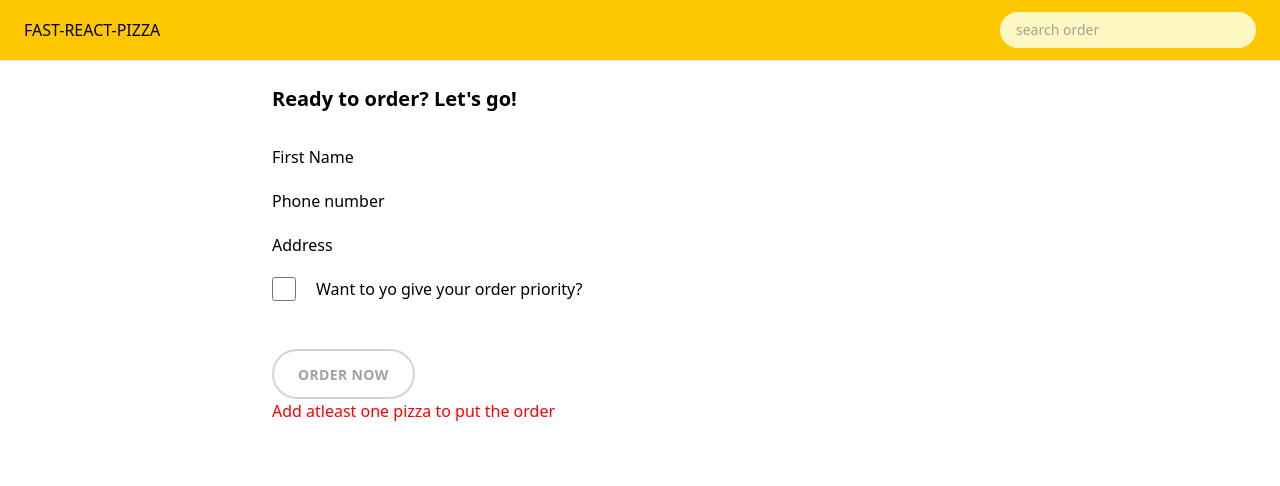
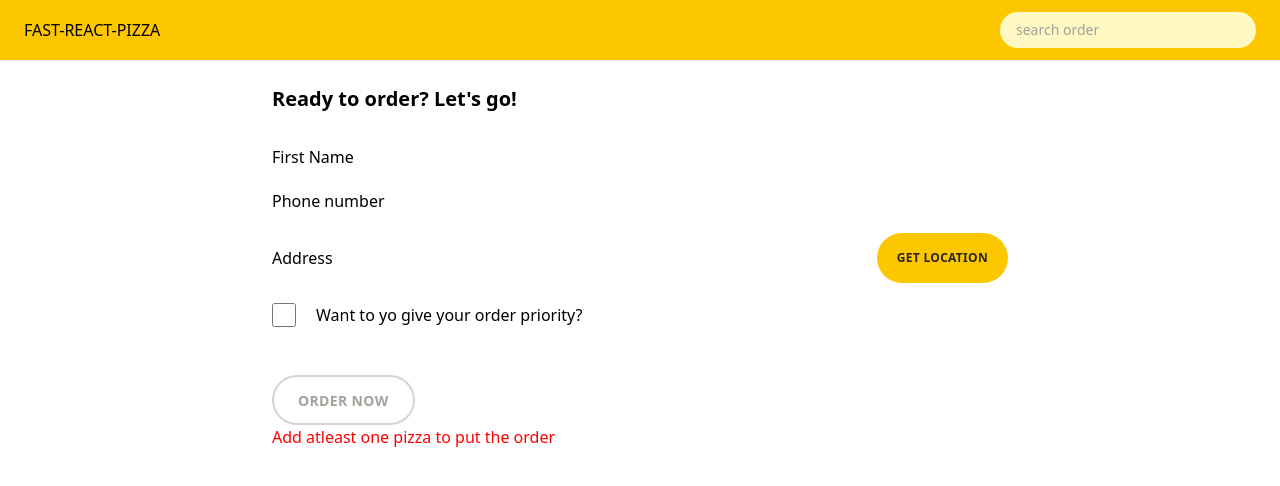
Before and after one commit to dineshsdk1201/fast-react-pizza-v1, a React (Vite) app: page /order/new in a window 1280 px wide. Shown: the top 486 px of the page. Built offline with nearby package versions, Linux system fonts and the light colour scheme.

Commit message:
add geolocation api for getting the latest co-ordinates

```diff
--- a/src/features/order/CreateOrder.jsx
+++ b/src/features/order/CreateOrder.jsx
@@ -5,6 +5,7 @@ import Button from "../../ui/Button";
 import { useDispatch, useSelector } from "react-redux";
 import { deleteCart } from "../cart/CartSlice";
 import store from "../../store";
+import { fetchAddress } from "../user/UserSlice";
 // https://uibakery.io/regex-library/phone-number
 const isValidPhone = (str) =>
   /^\+?\d{1,4}?[-.\s]?\(?\d{1,3}?\)?[-.\s]?\d{1,4}[-.\s]?\d{1,4}[-.\s]?\d{1,9}$/.test(
@@ -37,7 +38,8 @@ const fakeCart = [
 
 function CreateOrder() {
   const [withPriority, setWithPriority] = useState(false);
-  const user = useSelector((store) => store.user);
+  const { name, position, address } = useSelector((store) => store.user);
+
   const dispatch = useDispatch();
   // const cart = fakeCart;
   const cart = useSelector((store) => store.cart.cart);
@@ -45,6 +47,11 @@ function CreateOrder() {
   const navigation = useNavigate();
   const isSubmitting = navigation.state === "submitting";
   // console.log(formerrors?.phone);
+
+  // function h() {
+  //   console.log("fetch address");
+  //   dispatch(fetchAddress());
+  // }
 
   return (
     <div className="px-4 py-6">
@@ -58,7 +65,7 @@ function CreateOrder() {
             name="customer"
             required
             className="input grow"
-            defaultValue={user.name}
+            defaultValue={name}
           />
         </div>
 
@@ -84,8 +91,21 @@ function CreateOrder() {
               name="address"
               required
               className="input w-full"
+              defaultValue={address}
             />
           </div>
+          {!address && (
+            <Button
+              onClick={(e) => {
+                e.preventDefault();
+                console.log("lllllllll");
+                dispatch(fetchAddress());
+              }}
+              type="small"
+            >
+              Get Location
+            </Button>
+          )}
         </div>
 
         <div className="mb-12 flex items-center gap-5">
@@ -110,6 +130,7 @@ function CreateOrder() {
           >
             {isSubmitting ? "Placing Order" : "Order now"}
           </Button>
+
           <p style={{ color: cart.length >= 1 ? "green" : "red" }}>
             {cart.length === 0
               ? "Add atleast one pizza to put the order"
--- a/src/features/order/Order.jsx
+++ b/src/features/order/Order.jsx
@@ -7,6 +7,7 @@ import {
   formatCurrency,
   formatDate,
 } from "../../utils/helpers";
+import { useSelector } from "react-redux";
 
 // const order = {
 //   id: "ABCDEF",
@@ -46,6 +47,7 @@ import {
 function Order() {
   // Everyone can search for all orders, so for privacy reasons we're gonna gonna exclude names or address, these are only for the restaurant staff
   const order = useLoaderData();
+
   console.log(order);
   const {
     id,
--- a/src/features/user/UserSlice.jsx
+++ b/src/features/user/UserSlice.jsx
@@ -1,9 +1,39 @@
-import { createSlice } from "@reduxjs/toolkit";
+import { createAsyncThunk, createSlice } from "@reduxjs/toolkit";
+import { getAddress } from "../../services/apiGeocoding";
 const initialState = {
   name: "",
   email: "",
+  status: "idle",
+  position: {},
+  address: "",
+  error: "",
 };
+function getPosition() {
+  return new Promise(function (resolve, reject) {
+    navigator.geolocation.getCurrentPosition(resolve, reject);
+  });
+}
+export const fetchAddress = createAsyncThunk(
+  "user/fetchAddress",
+  async function () {
+    // 1) We get the user's geolocation position
+    const positionObj = await getPosition();
+    const position = {
+      latitude: positionObj.coords.latitude,
+      longitude: positionObj.coords.longitude,
+    };
+    // 2) Then we use a reverse geocoding API to get a description of the user's address, so we can display it the order form, so that the user can correct it if wrong
+    const addressObj = await getAddress(position);
+    console.log(addressObj);
+    console.log(position.latitude, position.longitude);
+    const address = ` ${addressObj?.city} ${addressObj?.principalSubdivision}, ${addressObj?.countryName}`;
 
+    // 3) Then we return an object with the data that we are interested in.
+    // Payload of the FULFILLED state
+    console.log(position);
+    return { position, address };
+  }
+);
 const UserSlice = createSlice({
   name: "user",
   initialState,
@@ -20,6 +50,23 @@ const UserSlice = createSlice({
       },
     },
   },
+  extraReducers: (builder) => {
+    builder
+      .addCase(fetchAddress.pending, (state, action) => {
+        state.status = "loading";
+      })
+      .addCase(fetchAddress.fulfilled, (state, action) => {
+        state.status = "fulfilled";
+        state.position = action.payload.position;
+        state.address = action.payload.address;
+        console.log(state);
+      })
+      .addCase(fetchAddress.rejected, (state, action) => {
+        state.status = "error";
+        state.error =
+          "There was a problem getting your address. Make sure to fill this field!";
+      });
+  },
 });
 
 export const { createAccount } = UserSlice.actions;
--- a/src/services/apiGeocoding.js
+++ b/src/services/apiGeocoding.js
@@ -1,6 +1,6 @@
 export async function getAddress({ latitude, longitude }) {
   const res = await fetch(
-    `https://api.bigdatacloud.net/data/reverse-geocode-client?latitude=${latitude}&longitude=${longitude}`
+    `https://us1.api-bdc.net/data/reverse-geocode-client?latitude=${latitude}&longitude=${longitude}&localityLanguage=en`
   );
   if (!res.ok) throw Error("Failed getting address");
 
```
